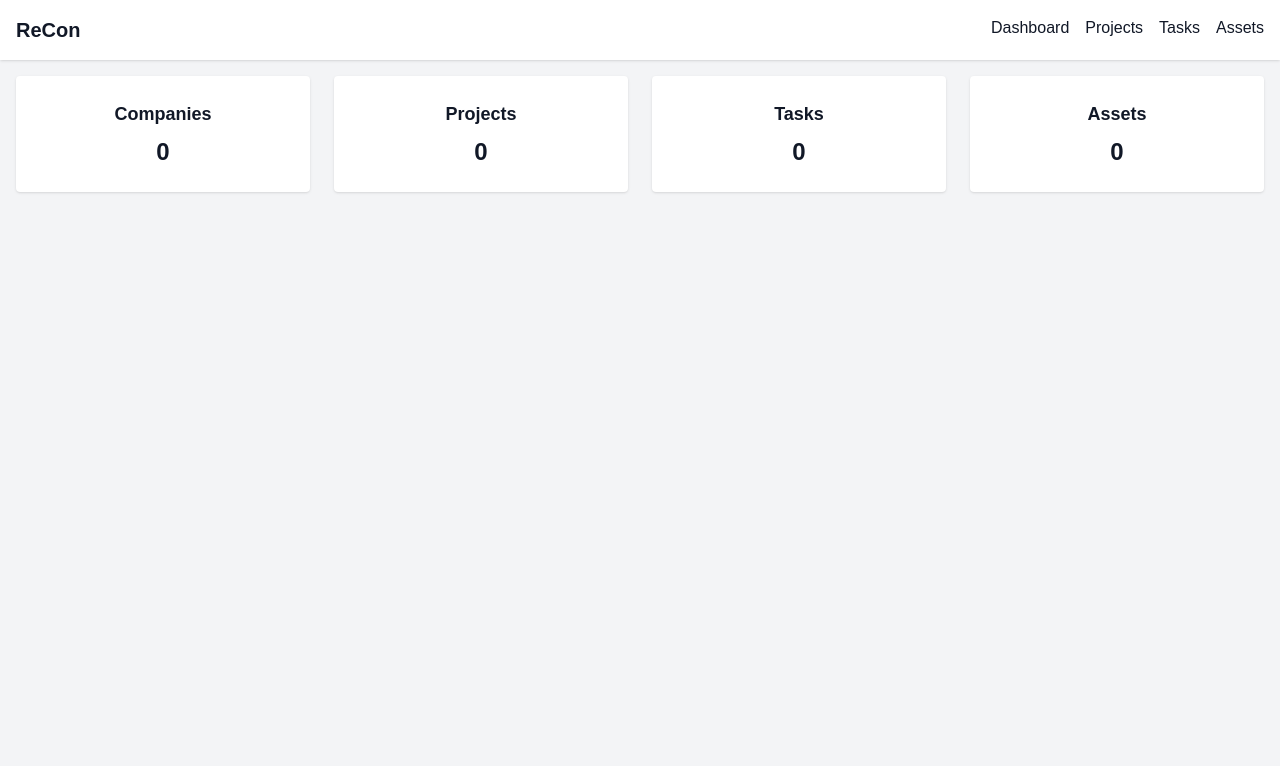
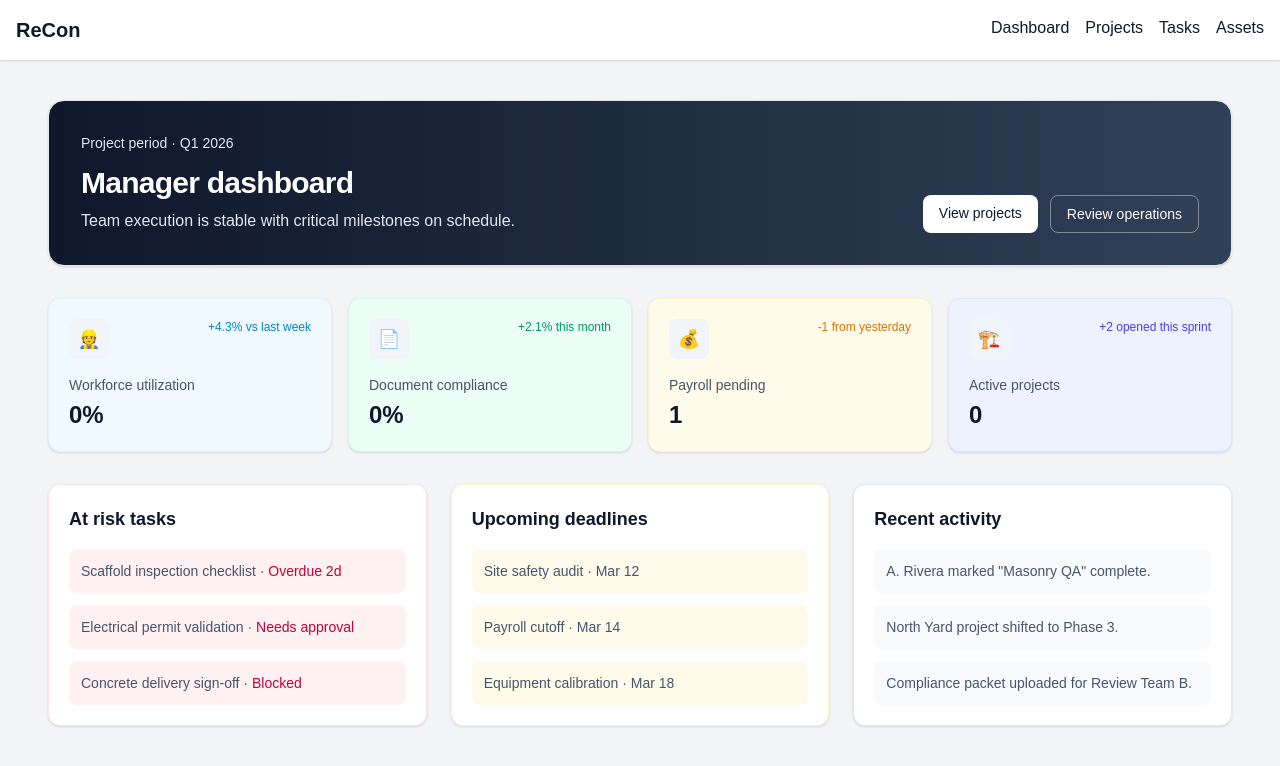
Before and after one commit to MohamadAlKadi/ReCon-Management-Platform, a Next.js app: page /dashboard in a window 1280 px wide. Shown: the top 766 px of the page. Built offline with nearby package versions, Linux system fonts and the light colour scheme; no server answers; the database is empty.

Commit message:
Revamp dashboard with role-based KPI and activity panels

```diff
--- a/src/app/dashboard/page.tsx
+++ b/src/app/dashboard/page.tsx
@@ -1,34 +1,202 @@
+import Link from 'next/link';
 import prisma from '@/lib/prisma';
 
-export default async function Dashboard() {
-  const [companyCount, projectCount, taskCount, assetCount] = await Promise.all([
-    prisma.company.count(),
-    prisma.project.count(),
-    prisma.task.count(),
-    prisma.asset.count(),
+type DashboardRole = 'MANAGER' | 'WORKER';
+
+type DashboardProps = {
+  searchParams?: Promise<{
+    role?: string;
+  }>;
+};
+
+const ROLE_TITLES: Record<DashboardRole, string> = {
+  MANAGER: 'Manager dashboard',
+  WORKER: 'Worker dashboard',
+};
+
+function getRole(roleParam?: string): DashboardRole {
+  return roleParam?.toUpperCase() === 'WORKER' ? 'WORKER' : 'MANAGER';
+}
+
+function Icon({ symbol }: { symbol: string }) {
+  return (
+    <span className="flex h-10 w-10 items-center justify-center rounded-lg bg-slate-100 text-lg" aria-hidden="true">
+      {symbol}
+    </span>
+  );
+}
+
+export default async function Dashboard({ searchParams }: DashboardProps) {
+  const params = (await searchParams) ?? {};
+  const activeRole = getRole(params.role);
+
+  const [companyCount, projectCount, taskCount, assetCount, inProgressTasks] = await Promise.all([
+    prisma.company.count().catch(() => 0),
+    prisma.project.count().catch(() => 0),
+    prisma.task.count().catch(() => 0),
+    prisma.asset.count().catch(() => 0),
+    prisma.task.count({ where: { status: 'IN_PROGRESS' } }).catch(() => 0),
   ]);
 
+  const completionRate = taskCount === 0 ? 0 : Math.round(((taskCount - inProgressTasks) / taskCount) * 100);
+
+  const managerKpis = [
+    {
+      title: 'Workforce utilization',
+      value: `${Math.min(100, Math.round((taskCount / Math.max(assetCount, 1)) * 18))}%`,
+      delta: '+4.3% vs last week',
+      icon: '👷',
+      accent: 'text-sky-600',
+      border: 'border-sky-100',
+      bg: 'bg-sky-50',
+    },
+    {
+      title: 'Document compliance',
+      value: `${completionRate}%`,
+      delta: '+2.1% this month',
+      icon: '📄',
+      accent: 'text-emerald-600',
+      border: 'border-emerald-100',
+      bg: 'bg-emerald-50',
+    },
+    {
+      title: 'Payroll pending',
+      value: `${Math.max(1, Math.round(companyCount * 2))}`,
+      delta: '-1 from yesterday',
+      icon: '💰',
+      accent: 'text-amber-600',
+      border: 'border-amber-100',
+      bg: 'bg-amber-50',
+    },
+    {
+      title: 'Active projects',
+      value: `${projectCount}`,
+      delta: '+2 opened this sprint',
+      icon: '🏗️',
+      accent: 'text-indigo-600',
+      border: 'border-indigo-100',
+      bg: 'bg-indigo-50',
+    },
+  ];
+
+  const workerKpis = [
+    {
+      title: "Today's tasks",
+      value: `${Math.max(1, Math.round(taskCount * 0.25))}`,
+      delta: '2 due before 3 PM',
+      icon: '✅',
+      accent: 'text-sky-600',
+      border: 'border-sky-100',
+      bg: 'bg-sky-50',
+    },
+    {
+      title: 'Upcoming deadlines',
+      value: `${Math.max(1, Math.round(taskCount * 0.4))}`,
+      delta: '1 high priority',
+      icon: '⏳',
+      accent: 'text-amber-600',
+      border: 'border-amber-100',
+      bg: 'bg-amber-50',
+    },
+    {
+      title: 'Assigned project',
+      value: `${Math.max(1, projectCount - 1)}`,
+      delta: 'Site Alpha Phase 2',
+      icon: '📍',
+      accent: 'text-indigo-600',
+      border: 'border-indigo-100',
+      bg: 'bg-indigo-50',
+    },
+    {
+      title: 'Document expiry alerts',
+      value: `${Math.max(0, 3 - companyCount)}`,
+      delta: 'Renew safety training',
+      icon: '⚠️',
+      accent: 'text-rose-600',
+      border: 'border-rose-100',
+      bg: 'bg-rose-50',
+    },
+  ];
+
+  const kpis = activeRole === 'MANAGER' ? managerKpis : workerKpis;
+
   return (
-    <div className="grid grid-cols-1 md:grid-cols-2 lg:grid-cols-4 gap-6">
-      <div className="bg-white p-6 rounded shadow text-center">
-        <h2 className="text-lg font-semibold mb-2">Companies</h2>
-        <p className="text-2xl font-bold">{companyCount}</p>
-      </div>
+    <div className="space-y-8 px-4 py-6 md:px-6 lg:px-8">
+      <section className="rounded-2xl border border-slate-200 bg-gradient-to-r from-slate-900 to-slate-700 p-6 text-white shadow-sm md:p-8">
+        <p className="text-sm font-medium text-slate-200">Project period · Q1 2026</p>
+        <div className="mt-3 flex flex-col gap-4 md:flex-row md:items-end md:justify-between">
+          <div>
+            <h1 className="text-2xl font-semibold tracking-tight md:text-3xl">{ROLE_TITLES[activeRole]}</h1>
+            <p className="mt-2 text-sm text-slate-200 md:text-base">
+              {activeRole === 'MANAGER'
+                ? 'Team execution is stable with critical milestones on schedule.'
+                : 'You are on track. Focus on priority tasks and upcoming deadlines.'}
+            </p>
+          </div>
+          <div className="flex flex-wrap gap-3">
+            <Link
+              href="/projects"
+              className="rounded-lg bg-white px-4 py-2 text-sm font-medium text-slate-900 transition hover:bg-slate-100"
+            >
+              View projects
+            </Link>
+            <Link
+              href={activeRole === 'MANAGER' ? '/tasks' : '/assets'}
+              className="rounded-lg border border-white/40 px-4 py-2 text-sm font-medium text-white transition hover:bg-white/10"
+            >
+              {activeRole === 'MANAGER' ? 'Review operations' : 'Open worker tools'}
+            </Link>
+          </div>
+        </div>
+      </section>
 
-      <div className="bg-white p-6 rounded shadow text-center">
-        <h2 className="text-lg font-semibold mb-2">Projects</h2>
-        <p className="text-2xl font-bold">{projectCount}</p>
-      </div>
+      <section className="grid grid-cols-1 gap-4 md:grid-cols-2 xl:grid-cols-4">
+        {kpis.map((kpi) => (
+          <article key={kpi.title} className={`rounded-xl border ${kpi.border} ${kpi.bg} p-5 shadow-sm`}>
+            <div className="flex items-start justify-between gap-3">
+              <Icon symbol={kpi.icon} />
+              <span className={`text-xs font-medium ${kpi.accent}`}>{kpi.delta}</span>
+            </div>
+            <p className="mt-4 text-sm text-slate-600">{kpi.title}</p>
+            <p className="mt-1 text-2xl font-semibold text-slate-900">{kpi.value}</p>
+          </article>
+        ))}
+      </section>
 
-      <div className="bg-white p-6 rounded shadow text-center">
-        <h2 className="text-lg font-semibold mb-2">Tasks</h2>
-        <p className="text-2xl font-bold">{taskCount}</p>
-      </div>
+      <section className="grid grid-cols-1 gap-6 xl:grid-cols-3">
+        <article className="rounded-xl border border-rose-100 bg-white p-5 shadow-sm">
+          <h2 className="text-lg font-semibold text-slate-900">At risk tasks</h2>
+          <ul className="mt-4 space-y-3 text-sm text-slate-600">
+            <li className="rounded-lg bg-rose-50 p-3">
+              Scaffold inspection checklist · <span className="font-medium text-rose-700">Overdue 2d</span>
+            </li>
+            <li className="rounded-lg bg-rose-50 p-3">
+              Electrical permit validation · <span className="font-medium text-rose-700">Needs approval</span>
+            </li>
+            <li className="rounded-lg bg-rose-50 p-3">
+              Concrete delivery sign-off · <span className="font-medium text-rose-700">Blocked</span>
+            </li>
+          </ul>
+        </article>
 
-      <div className="bg-white p-6 rounded shadow text-center">
-        <h2 className="text-lg font-semibold mb-2">Assets</h2>
-        <p className="text-2xl font-bold">{assetCount}</p>
-      </div>
+        <article className="rounded-xl border border-amber-100 bg-white p-5 shadow-sm">
+          <h2 className="text-lg font-semibold text-slate-900">Upcoming deadlines</h2>
+          <ul className="mt-4 space-y-3 text-sm text-slate-600">
+            <li className="rounded-lg bg-amber-50 p-3">Site safety audit · Mar 12</li>
+            <li className="rounded-lg bg-amber-50 p-3">Payroll cutoff · Mar 14</li>
+            <li className="rounded-lg bg-amber-50 p-3">Equipment calibration · Mar 18</li>
+          </ul>
+        </article>
+
+        <article className="rounded-xl border border-slate-200 bg-white p-5 shadow-sm">
+          <h2 className="text-lg font-semibold text-slate-900">Recent activity</h2>
+          <ul className="mt-4 space-y-3 text-sm text-slate-600">
+            <li className="rounded-lg bg-slate-50 p-3">A. Rivera marked &quot;Masonry QA&quot; complete.</li>
+            <li className="rounded-lg bg-slate-50 p-3">North Yard project shifted to Phase 3.</li>
+            <li className="rounded-lg bg-slate-50 p-3">Compliance packet uploaded for Review Team B.</li>
+          </ul>
+        </article>
+      </section>
     </div>
   );
 }
```
